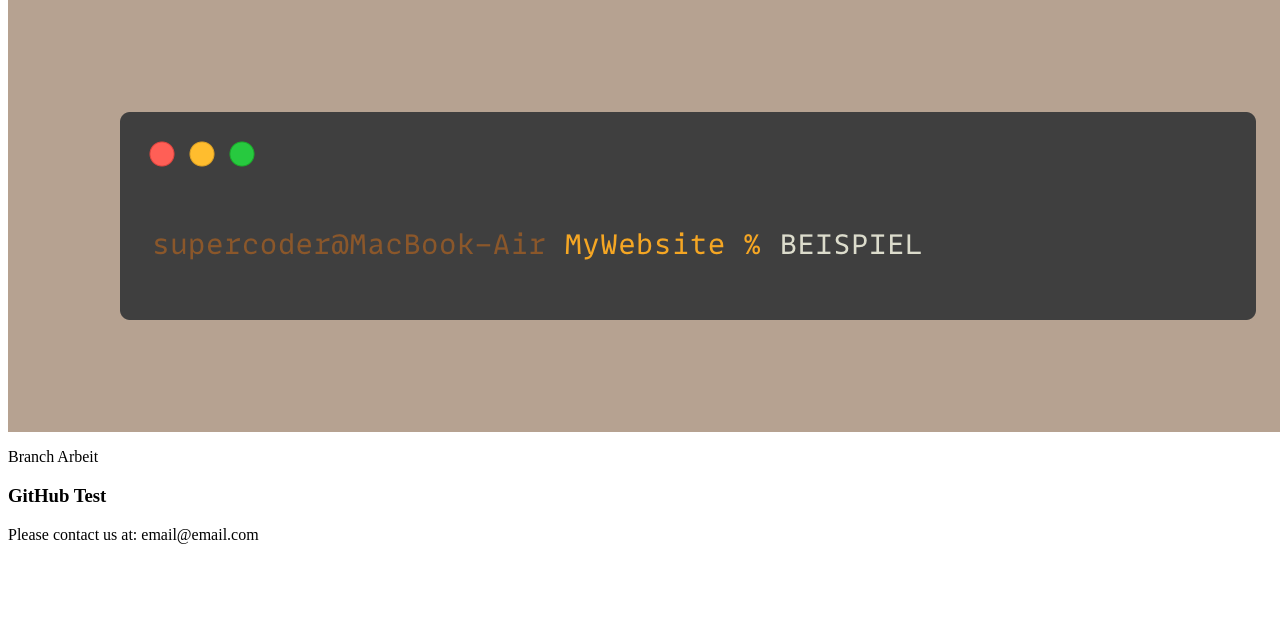
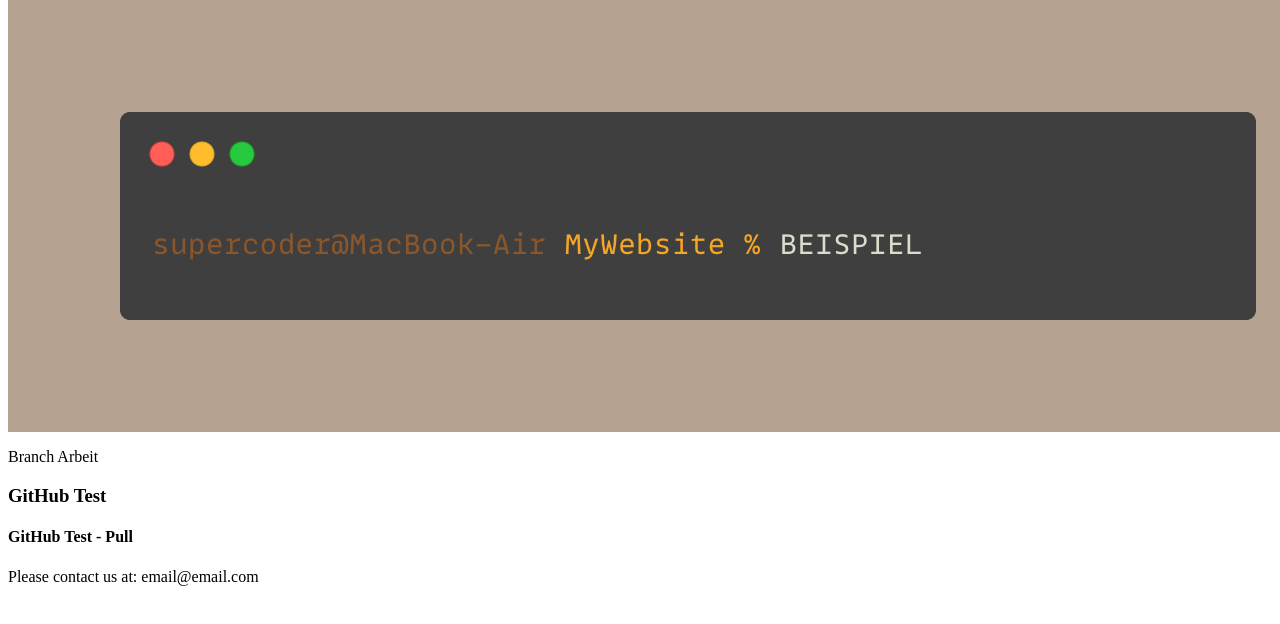
Before and after one commit to YuhoHarada/0610_git, a plain HTML site: page index.html in a window 1280 px wide. Shown: the part 66-690 px from the top of the page. Drawn offline with Linux system fonts and the light colour scheme.

Commit message:
githubtest_pull

```diff
--- a/index.html
+++ b/index.html
@@ -7,6 +7,7 @@
         <img src="assets/img/beispiel.png" alt="">
         <p>Branch Arbeit</p>
         <h3>GitHub Test</h3>
+        <h4>GitHub Test - Pull</h4>
         <footer id="footer">
             Please contact us at: email@email.com
         </footer>
```
